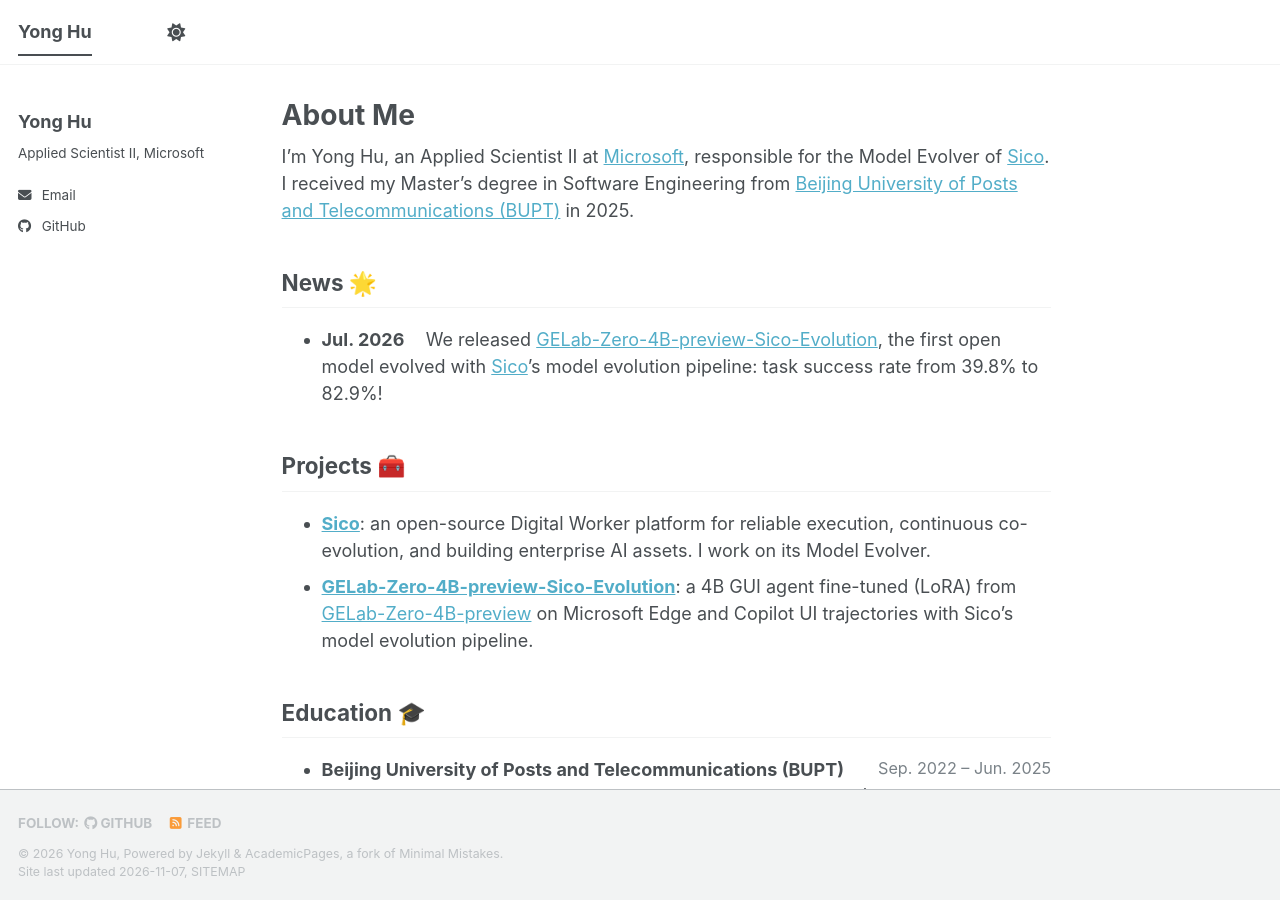
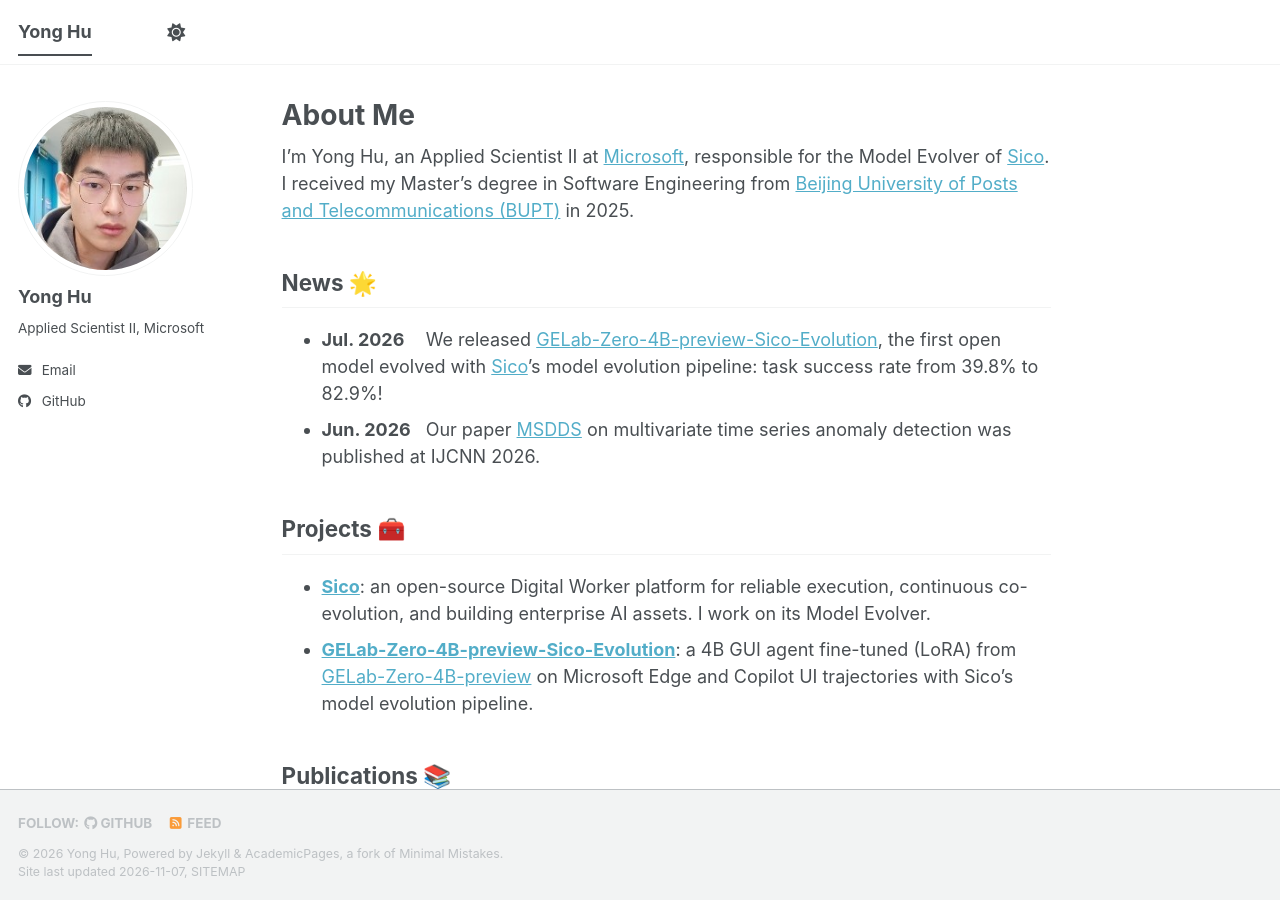
Before and after one commit to huyonger/huyonger.github.io, a Jekyll site: the page built from _pages/about.md, in a window 1280 px wide and 900 px high. Built offline with Jekyll 4.4.1, drawn with Linux system fonts in a browser that asks for light colours; a script bundle is joined from its source files by our own code; a style sheet for code colours, icons or effects is not loaded.

Commit message:
Add headshot and the IJCNN 2026 MSDDS paper
Use the headshot as the sidebar avatar and social preview image, drop
the silhouette placeholder, and add a Publications section plus a
News item for the MSDDS paper (IJCNN 2026).

Co-Authored-By: Claude Opus 5.5 <noreply@anthropic.com>

```diff
--- a/_config.yml
+++ b/_config.yml
@@ -23,7 +23,7 @@ repository               : "huyonger/huyonger.github.io"
 #               Additional customization can be done by editing /_includes/author-profile.html
 author:
   # Biographic information
-  avatar           : # TODO: headshot file in /images/, e.g. "profile.jpg" (blank = no photo shown); also set og_image below
+  avatar           : "profile.jpg" # headshot in /images/ (blank = no photo shown); og_image below uses the same file
   name             : "Yong Hu"
   pronouns         : # example: "she/her"
   bio              : "Applied Scientist II, Microsoft"
@@ -143,7 +143,7 @@ facebook:
   username               :
   app_id                 :
   publisher              :
-og_image                 : profile.png   # Social media default site image (lives in /images/) - generic silhouette until author.avatar is set
+og_image                 : profile.jpg   # Social media default site image (lives in /images/) - the headshot
 og_description           :  # Social media default site image description
 # For specifying social profiles
 # - https://developers.google.com/structured-data/customize/social-profiles
--- a/_pages/about.md
+++ b/_pages/about.md
@@ -11,10 +11,10 @@ redirect_from:
   Still missing (add when available):
     - City: author.location in _config.yml
     - Microsoft start month (Experience)
-    - Headshot: images/profile.jpg, then author.avatar and og_image in _config.yml
-    - "Selected Publications 📚" section (after Projects); leave out anything still under anonymous review:
-        - <span class="venue">Venue-Year</span> [Paper Title](https://arxiv.org/abs/xxxx.xxxxx)
-          Author A, **Yong Hu**, Author C
+
+  Publication format (newest first); leave out anything still under anonymous review:
+    - <span class="venue">Venue Year</span> [Paper Title](link)
+      Author A, **Yong Hu**, Author C
 
   News format (newest first). Older items can be folded:
     <details markdown="1">
@@ -30,11 +30,17 @@ I'm Yong Hu, an Applied Scientist II at [Microsoft](https://www.microsoft.com/),
 ## News 🌟
 
 - <span class="news-date">Jul. 2026</span> We released [GELab-Zero-4B-preview-Sico-Evolution](https://huggingface.co/microsoft/GELab-Zero-4B-preview-Sico-Evolution), the first open model evolved with [Sico](https://github.com/microsoft/Sico)'s model evolution pipeline: task success rate from 39.8% to 82.9%!
+- <span class="news-date">Jun. 2026</span> Our paper [MSDDS](https://ieeexplore.ieee.org/document/11729857) on multivariate time series anomaly detection was published at IJCNN 2026.
 
 ## Projects 🧰
 
 - **[Sico](https://github.com/microsoft/Sico)**: an open-source Digital Worker platform for reliable execution, continuous co-evolution, and building enterprise AI assets. I work on its Model Evolver.
 - **[GELab-Zero-4B-preview-Sico-Evolution](https://huggingface.co/microsoft/GELab-Zero-4B-preview-Sico-Evolution)**: a 4B GUI agent fine-tuned (LoRA) from [GELab-Zero-4B-preview](https://huggingface.co/stepfun-ai/GELab-Zero-4B-preview) on Microsoft Edge and Copilot UI trajectories with Sico's model evolution pipeline.
+
+## Publications 📚
+
+- <span class="venue">IJCNN 2026</span> [MSDDS: Multivariate Time Series Anomaly Detection via Multi-Scale Decomposition with Fusion and Dual-Stream Channel Transformer](https://ieeexplore.ieee.org/document/11729857)
+  Yuying Ma, Jiong Yu, Shu Li, **Yong Hu**
 
 ## Education 🎓
 
```
Also changed, not shown: images/profile.jpg (added), images/profile.png (deleted).
